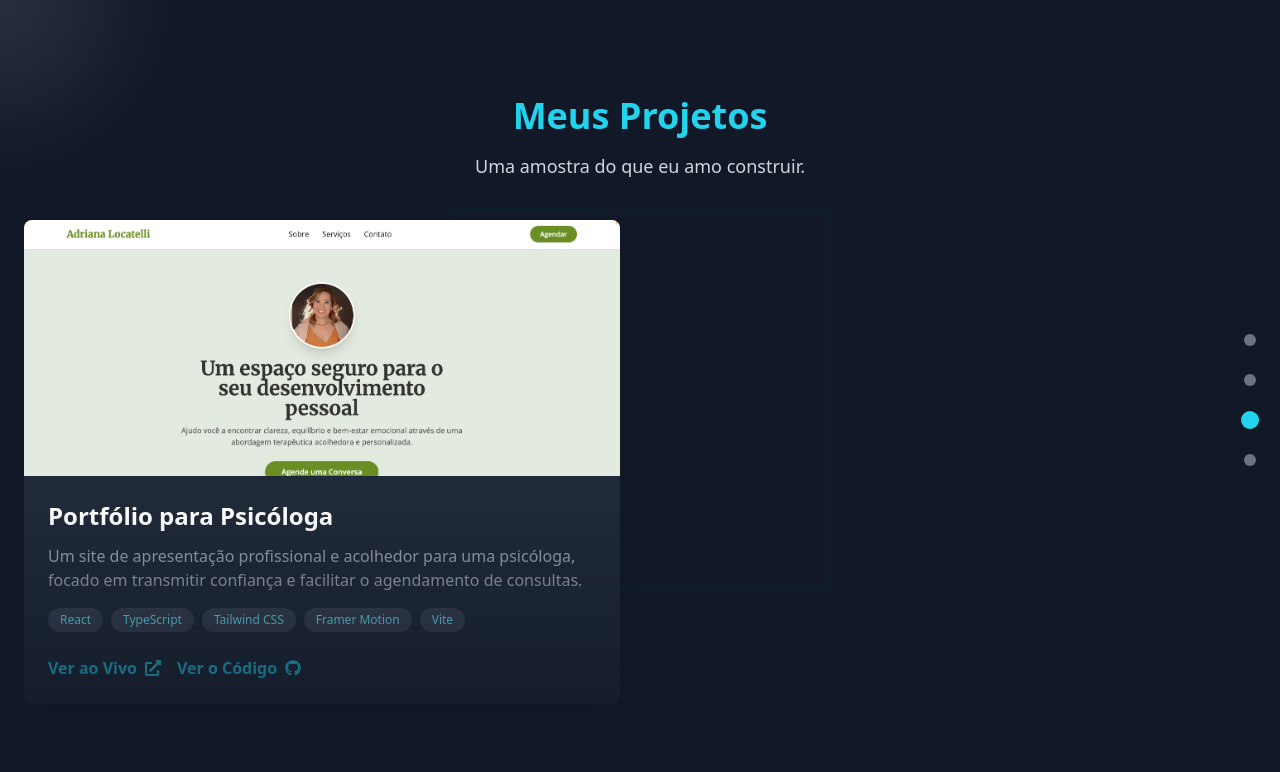
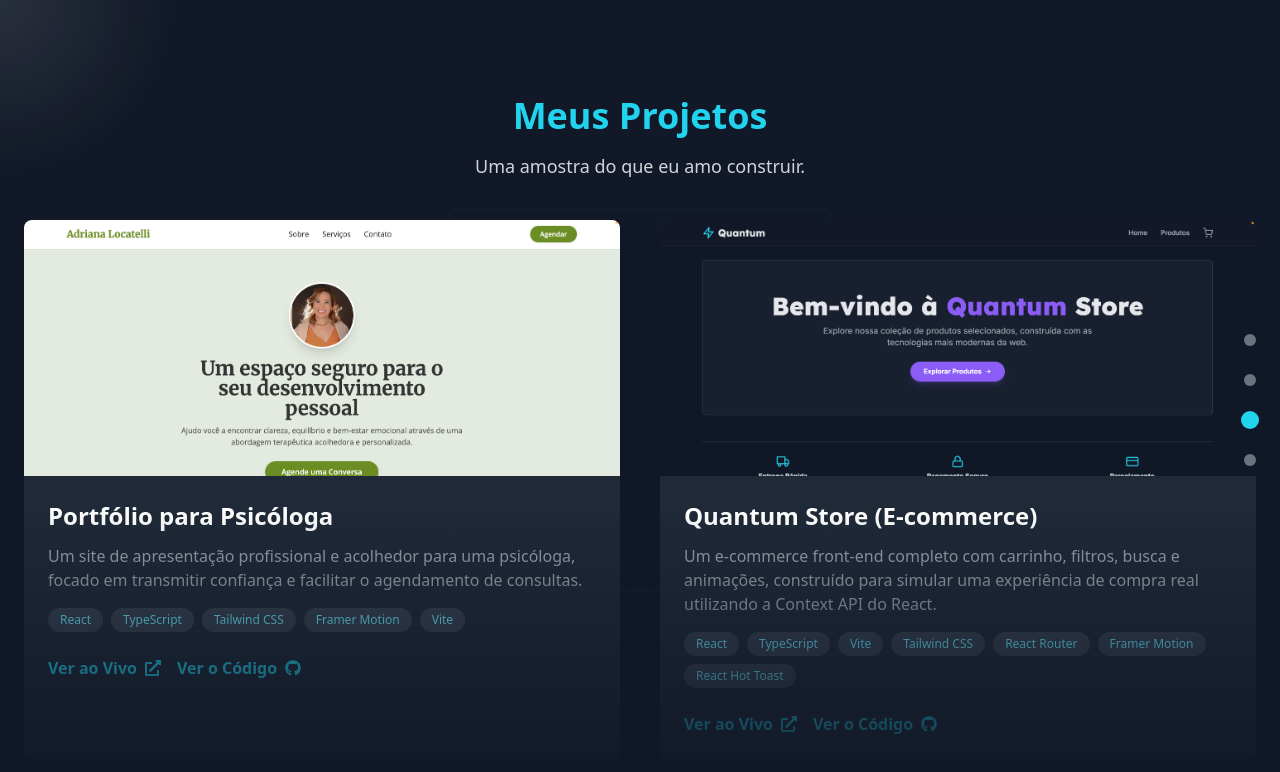
Before and after one commit to ghps2704/Meu-Portfolio, a React (Vite) app: page / in a window 1280 px wide. Both pictures are taken after a click on the button 1250 px from the left and 420 px from the top of the page. Shown: the top 772 px of the page. Built offline with nearby package versions, Linux system fonts and the light colour scheme.

Commit message:
feat: adicionado o projeto do ecommerce

```diff
--- a/src/components/Projects.tsx
+++ b/src/components/Projects.tsx
@@ -11,6 +11,23 @@ const projectsData = [
     techStack: ["React", "TypeScript", "Tailwind CSS", "Framer Motion", "Vite"],
     liveUrl: "https://portfolio-adriana-gold.vercel.app/",
     repoUrl: "https://github.com/ghps2704/portfolio-adriana",
+  },
+  {
+    title: "Quantum Store (E-commerce)",
+    description:
+      "Um e-commerce front-end completo com carrinho, filtros, busca e animações, construído para simular uma experiência de compra real utilizando a Context API do React.",
+    imageUrl: "/quantum-store.png", // Lembre-se de tirar um screenshot e colocar na pasta /public
+    techStack: [
+      "React",
+      "TypeScript",
+      "Vite",
+      "Tailwind CSS",
+      "React Router",
+      "Framer Motion",
+      "React Hot Toast",
+    ],
+    liveUrl: "https://quantum-store-psi.vercel.app/",
+    repoUrl: "https://github.com/ghps2704/QuantumStore",
   },
 ];
 
```
Also changed, not shown: public/quantum-store.png (added).
